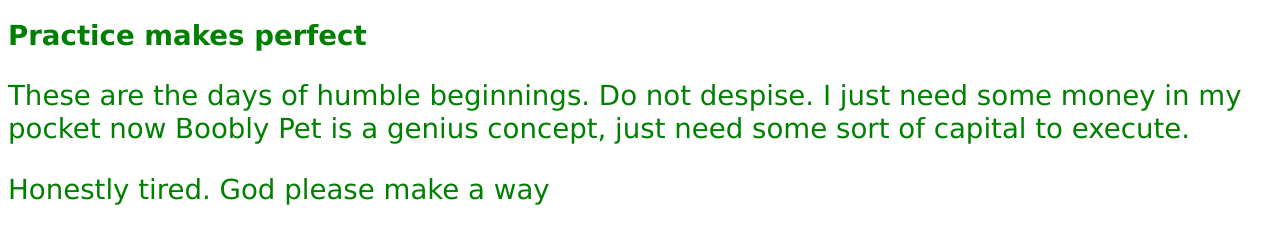
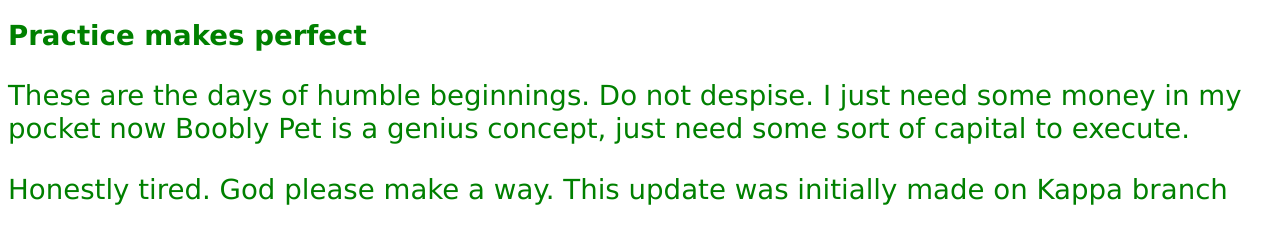
Before and after one commit to globalinvestguide/Zamani, a plain HTML site: page index.html in a window 1280 px wide. Drawn offline with Linux system fonts and the light colour scheme.

Commit message:
version 3.1

```diff
--- a/index.html
+++ b/index.html
@@ -11,6 +11,7 @@
     <p>These are the days of humble beginnings. Do not despise. I just need some money in my pocket now
         Boobly Pet is a genius concept, just need some sort of capital to execute.
     </p>
-    <p>Honestly tired. God please make a way</p>
+    <p>Honestly tired. God please make a way. This update was initially made on Kappa branch</p>
+
 </body>
 </html>
```
